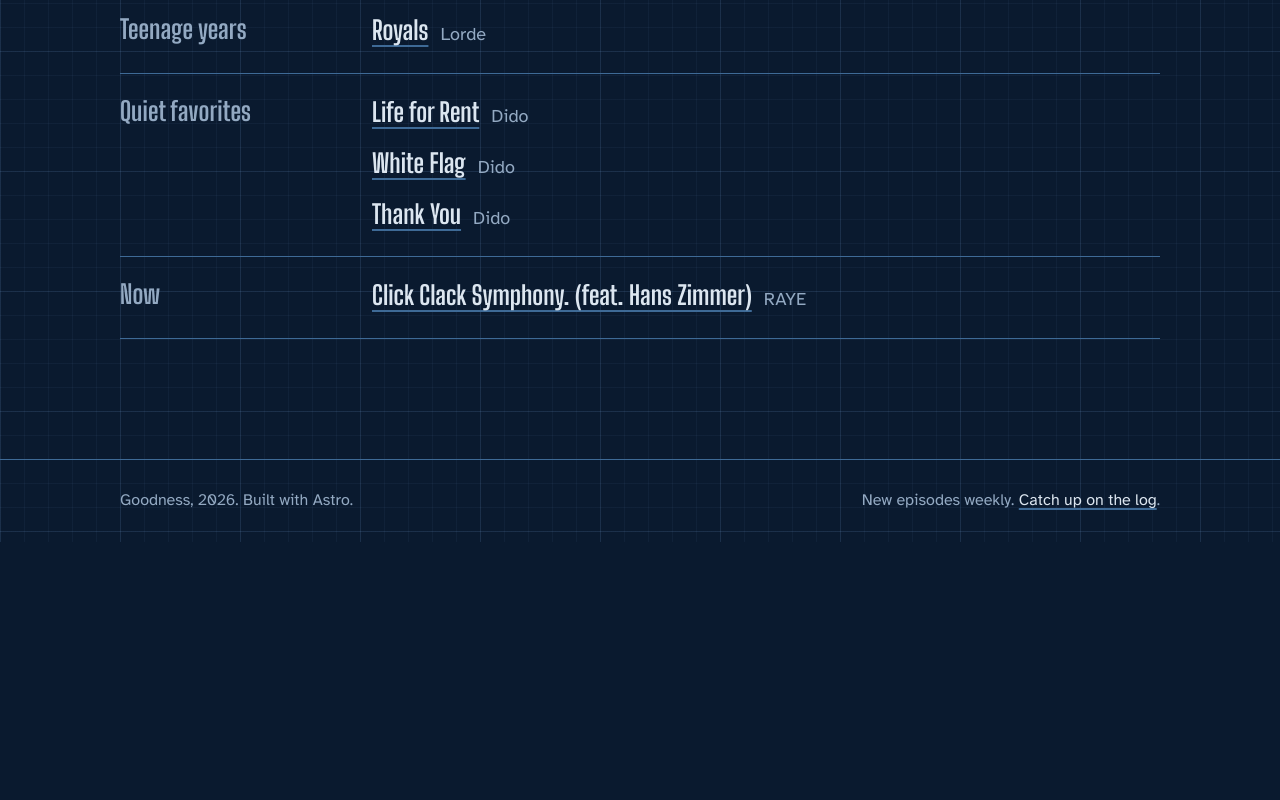
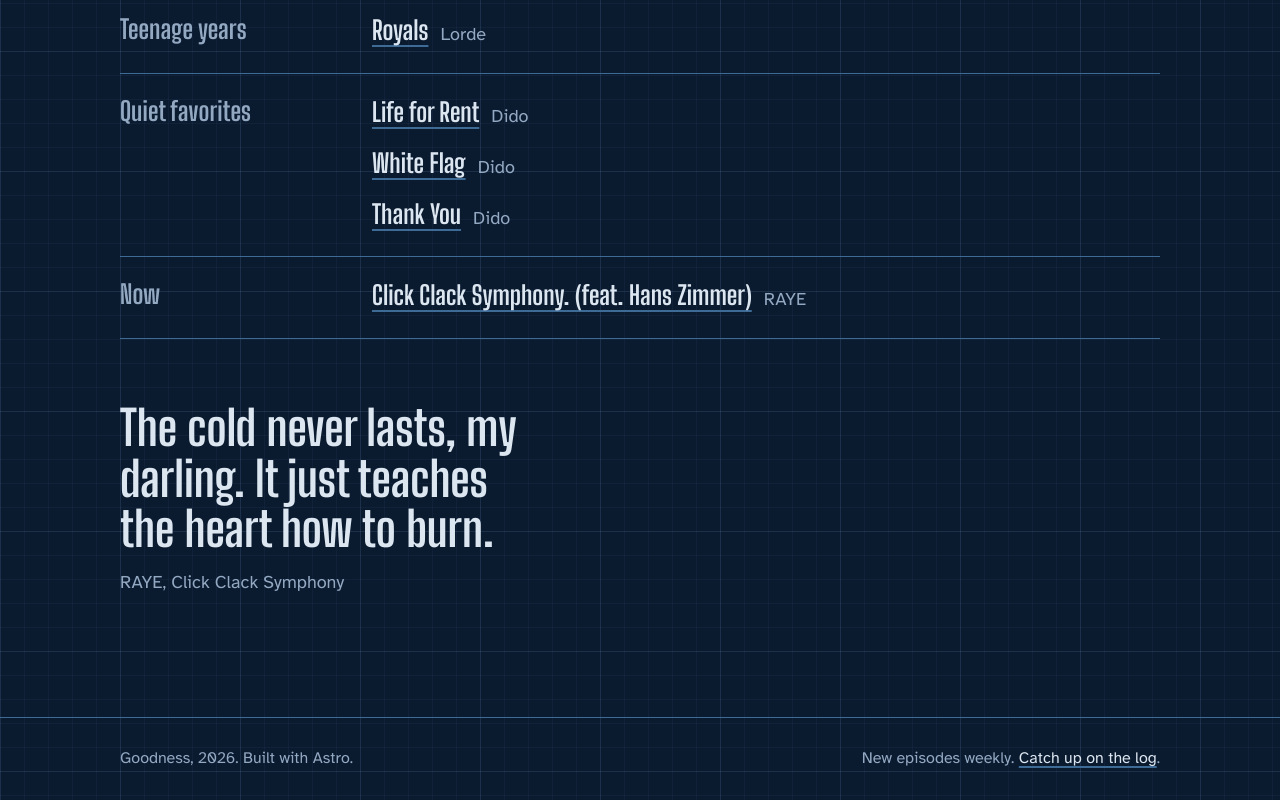
Before and after one commit to GoodnessAzike/goodness-site, an Astro site: page /about in a window 1280 px wide. Shown: the part 1509-2309 px from the top of the page. Before the commit the page ends 2051 px from the top, so only its background shows below. Built offline with nearby package versions, Linux system fonts and the light colour scheme; Astro itself is replaced by a stand-in of ours.

Commit message:
About: favourite quote from RAYE at the end of Theme Songs
Co-Authored-By: Claude Opus 5.5 <noreply@anthropic.com>

```diff
--- a/src/data/songs.ts
+++ b/src/data/songs.ts
@@ -31,3 +31,9 @@ export const themeSongs: Stage[] = [
     ],
   },
 ];
+
+// Favourite quote, shown at the end of Theme Songs
+export const favouriteQuote = {
+  text: 'The cold never lasts, my darling. It just teaches the heart how to burn.',
+  by: 'RAYE, Click Clack Symphony',
+};
--- a/src/pages/about.astro
+++ b/src/pages/about.astro
@@ -3,7 +3,7 @@ import Base from '../layouts/Base.astro';
 import Placeholder from '../components/Placeholder.astro';
 import AboutTalk from '../components/AboutTalk.astro';
 import { site } from '../data/site';
-import { themeSongs } from '../data/songs';
+import { themeSongs, favouriteQuote } from '../data/songs';
 
 // On the live site, only show songs that have a title, and only stages that have songs
 const stages = themeSongs
@@ -83,6 +83,13 @@ const stages = themeSongs
         </li>
       ))}
     </ol>
+
+    {favouriteQuote.text && (
+      <figure class="fav">
+        <blockquote><p>{favouriteQuote.text}</p></blockquote>
+        <figcaption>{favouriteQuote.by}</figcaption>
+      </figure>
+    )}
   </section>
   )}
 </Base>
@@ -134,4 +141,16 @@ const stages = themeSongs
   .song-title { font-family: var(--font-display); font-weight: 700; font-size: 1.625rem; line-height: 1.1; }
   .artist { color: var(--muted); }
   .note { font-size: 1rem; }
+
+  .fav { margin: clamp(40px, 6vw, 64px) 0 0; display: grid; gap: 14px; }
+  .fav blockquote { margin: 0; }
+  .fav p {
+    font-family: var(--font-display);
+    font-weight: 700;
+    font-size: clamp(1.875rem, 5vw, 3rem);
+    line-height: 1.05;
+    max-width: 20ch;
+    text-wrap: balance;
+  }
+  .fav figcaption { color: var(--muted); }
 </style>
```
